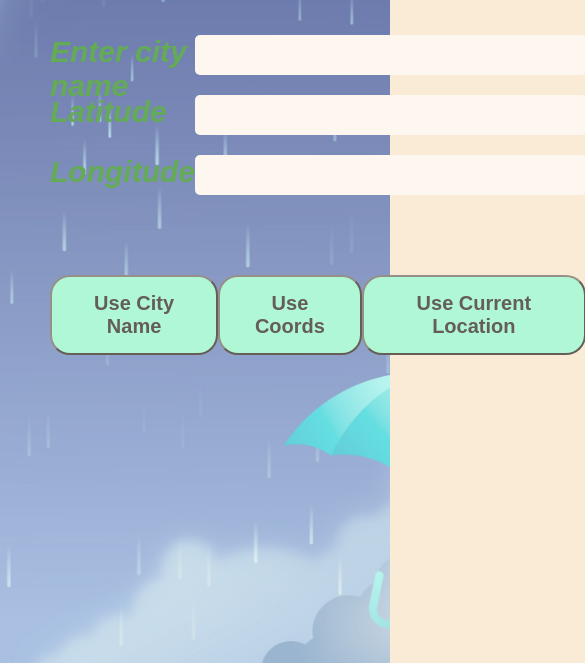
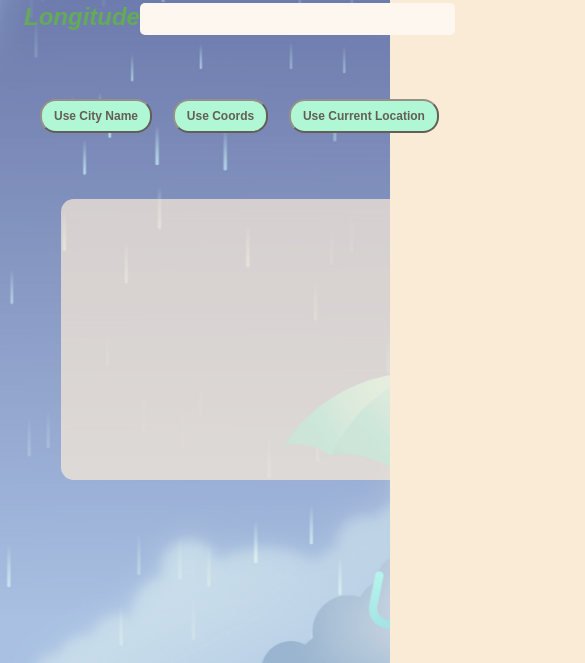
Before and after one commit to Storozhuk81/The-Weatherr-App, a website built with Parcel: page index.html in a window 390 px wide. Shown: the part 181-844 px from the top of the page, 585 px wide, since content can reach past the window. Built offline with nearby package versions, Linux system fonts and the light colour scheme; a web font is replaced by a local one.

Commit message:
@media-query added

```diff
--- a/css/task.css
+++ b/css/task.css
@@ -104,4 +104,57 @@ input::placeholder {
   color: darkred;
 }
 
-/* ///////////////////////////////////////////// */
+/* //////////////////// RESPONSIVE ///////////////// */
+
+@media screen and (max-width: 600px) {
+  html {
+    font-size: 50%;
+  }
+
+  h1 {
+    font-size: 3.5rem;
+    margin: 3.5rem;
+  }
+
+  .app {
+    grid-template-columns: 1fr;
+    column-gap: 0;
+  }
+
+  .buttons {
+    margin: 5em;
+  }
+
+  .btn {
+    font-size: 1.5rem;
+    padding: 1rem 1.5rem;
+    margin-top: 1rem;
+  }
+
+  .input {
+    justify-content: space-between;
+  }
+
+  .input label {
+    margin-left: 1em;
+  }
+
+  .input input {
+    margin-right: 1em;
+  }
+
+  .output {
+    width: 85vw;
+    font-size: 1.6rem;
+    height: 20em;
+    margin-top: 2em;
+    padding: 1em;
+    margin-left: auto;
+    margin-right: auto;
+    border-radius: 1em;
+  }
+
+  .output span {
+    font-size: 2em;
+  }
+}
```
